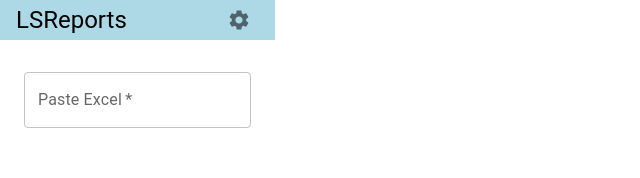
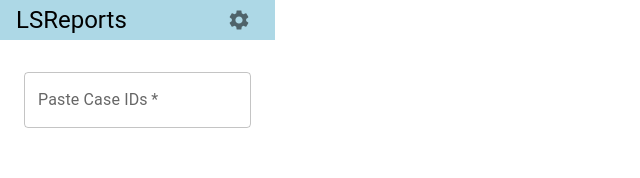
Before and after one commit to aconstas/LSReports, a React (Vite) app: page / in a window 1280 px wide. Shown: the top 178 px of the page, without its empty margins (0-640 px from the left). Built offline with nearby package versions, Linux system fonts and the light colour scheme.

Commit message:
fix: textField label

```diff
--- a/src/components/ExcelInput.jsx
+++ b/src/components/ExcelInput.jsx
@@ -4,7 +4,7 @@ export default function ExcelInput({excelText, setExcelText}) {
   return (
     <TextField
       id="outlined-basic"
-      label="Paste Excel"
+      label="Paste Case IDs"
       variant="outlined"
       margin="normal"
       required
```
